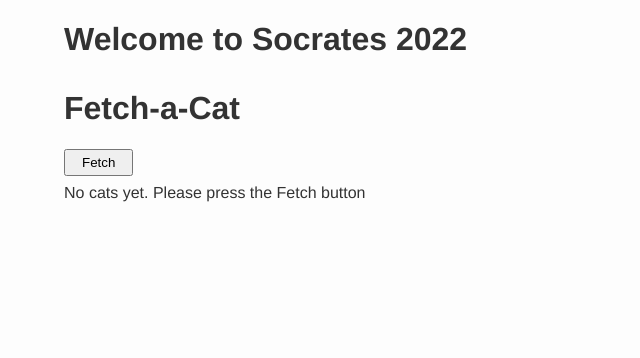
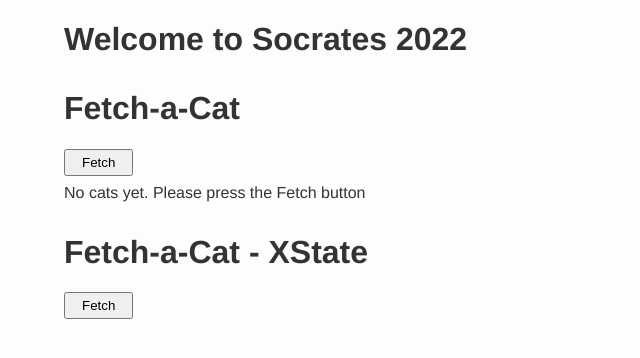
Before and after one commit to iacoware/fetch-a-cat, a React (Vite) app: page / in a window 1280 px wide. Shown: the top 358 px of the page, without its empty margins (0-640 px from the left). Built offline with nearby package versions, Linux system fonts and the light colour scheme.

Commit message:
Add FetchACat XState skeleton

```diff
--- /dev/null
+++ b/src/app/FetchACatXState.tsx
@@ -0,0 +1,24 @@
+import React, { useState } from "react"
+import { Cat, fetchCats } from "../common/api"
+import Masonry from "react-responsive-masonry"
+
+export const FetchACatXState: React.FC = () => {
+    const onFetch = () => {}
+
+    return (
+        <div className="app-container">
+            <h1>Fetch-a-Cat - XState</h1>
+            <button onClick={onFetch}>Fetch</button>
+            {/*{isLoading && <div>Cats are coming, please be patient</div>}
+            {isError && <div>We have an error, sorry</div>}
+            {noCatsYet && <div>No cats yet. Please press the Fetch button</div>}
+            <div className={isLoading ? "is-loading" : ""}>
+                <Masonry columnsCount={3}>
+                    {cats?.map((c) => (
+                        <img key={c.id} src={c.url} />
+                    ))}
+                </Masonry>
+            </div>*/}
+        </div>
+    )
+}
--- a/src/app/app.tsx
+++ b/src/app/app.tsx
@@ -1,11 +1,13 @@
 import React from "react"
 import { FetchACat } from "./FetchACat"
+import { FetchACatXState } from "./FetchACatXState"
 
 const App: React.FC = () => {
     return (
         <>
             <h1>Welcome to Socrates 2022</h1>
             <FetchACat />
+            <FetchACatXState />
         </>
     )
 }
```
